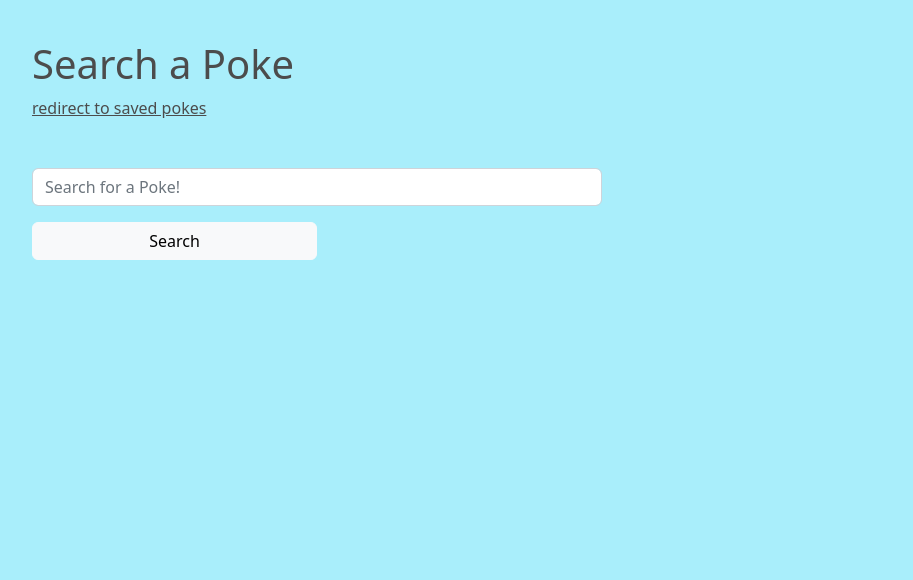
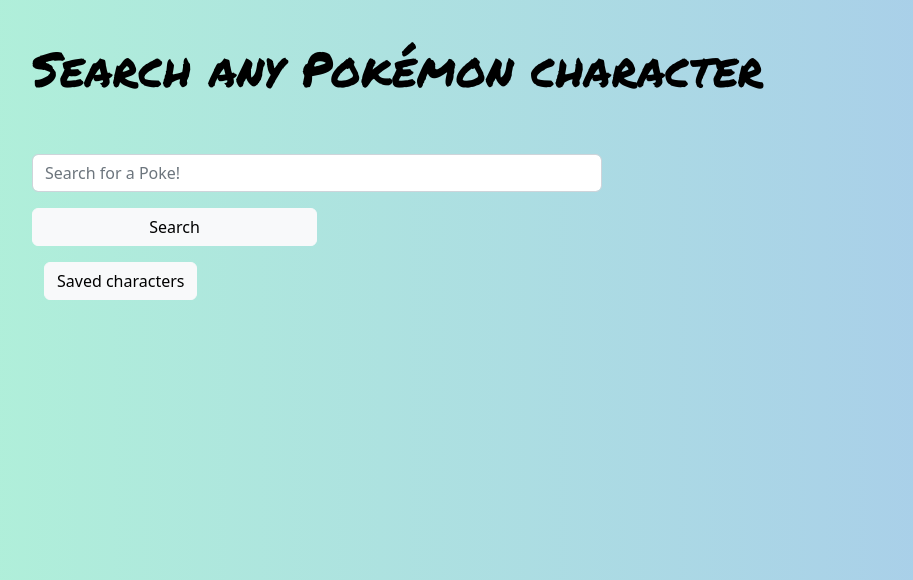
Before and after one commit to SydneyDoemel/week5_day2, a Flask app: page /search in a window 1280 px wide. Shown: the top 580 px of the page, without its empty margins (38-951 px from the left). Run offline with Flask 2, Linux system fonts and the light colour scheme.

Commit message:
styling changes

```diff
--- a/app/search/searchtemplates/search.html
+++ b/app/search/searchtemplates/search.html
@@ -1,6 +1,10 @@
 {% extends 'base.html' %}
 {% block head %}
+
 <link rel="stylesheet" href="{{ url_for('static', filename='css/search.css') }}">
+<link rel="preconnect" href="https://fonts.googleapis.com">
+<link rel="preconnect" href="https://fonts.gstatic.com" crossorigin>
+<link href="https://fonts.googleapis.com/css2?family=Permanent+Marker&display=swap" rel="stylesheet">
 {% endblock %}
 
 {% block content %}
@@ -8,8 +12,8 @@
 
 <form class="container" method="POST">
 {{ form.hidden_tag() }}
-<h1 class="row">Search a Poke</h1>
-<a href="/saved_pokes" class="row">redirect to saved pokes</a>
+<h1 class="row ">Search any Pokémon character</h1>
+
 
 <div class="row">
     {{ form.pokefind(class='form-control  mt-5 w-50 ', placeholder='Search for a Poke!') }}
@@ -17,7 +21,7 @@
 <div class="row">
     {{ form.search(class='btn btn-light w-25 mt-3') }}
 </div>
-
+<a href="/saved_pokes" class="col"><div class="btn btn-light mt-3 ml-0 pl-0"> Saved characters</div></a>
 {% if x %}
 
 <ul class="text-center">
@@ -31,8 +35,12 @@
     <li><p>HP Base Stat: {{ x['hp base_stat'] }}</p></li>
     <li><p>Defense Base Stat: {{ x['defense base_stat'] }}</p></li>
     <li><div class="btn btn-light"> Save Poke?</div></li>
+
+
+
 </ul>
 {% endif %}
+
 </form>
 
 {% endblock %}
--- a/app/static/css/search.css
+++ b/app/static/css/search.css
@@ -1,11 +1,18 @@
 body {
-    background-color: rgb(169, 238, 251);
-    color: rgb(76, 76, 76);
+    background-image: linear-gradient(90deg, rgb(176, 240, 217), rgb(167, 197, 238));
+    color: rgb(0, 0, 0);
     padding: 5vh;
+
+
+}
+h1 {
+    font-family: 'Permanent Marker', cursive;
+    font-size: 3rem;
 
 }
 a {
     color: rgb(76, 76, 76);
+    font-size: 1.5rem;
 }
 ul {
 
--- a/app/templates/index.html
+++ b/app/templates/index.html
@@ -1,9 +1,14 @@
 {% extends 'base.html' %}
 {% block head %}
 <link rel="stylesheet" href="{{ url_for('static', filename='css/index.css') }}">
+<link rel="preconnect" href="https://fonts.googleapis.com">
+<link rel="preconnect" href="https://fonts.gstatic.com" crossorigin>
+<link href="https://fonts.googleapis.com/css2?family=Permanent+Marker&display=swap" rel="stylesheet">
 {% endblock %}
 
 {% block content %}
 <h1>Welcome</h1>
+<div><img src="https://pngimg.com/uploads/pokemon/pokemon_PNG98.png" alt=""></div>
+
 <a href="/search">Click here to search for pokes</a>
 {% endblock %}
```
Also changed, not shown: app/saved_pokes/saved_pokestemplates/saved_pokes.html (+6 -1 lines), app/static/css/index.css (+10 -5 lines), app/static/css/saved_pokes.css (+23 -2 lines).
